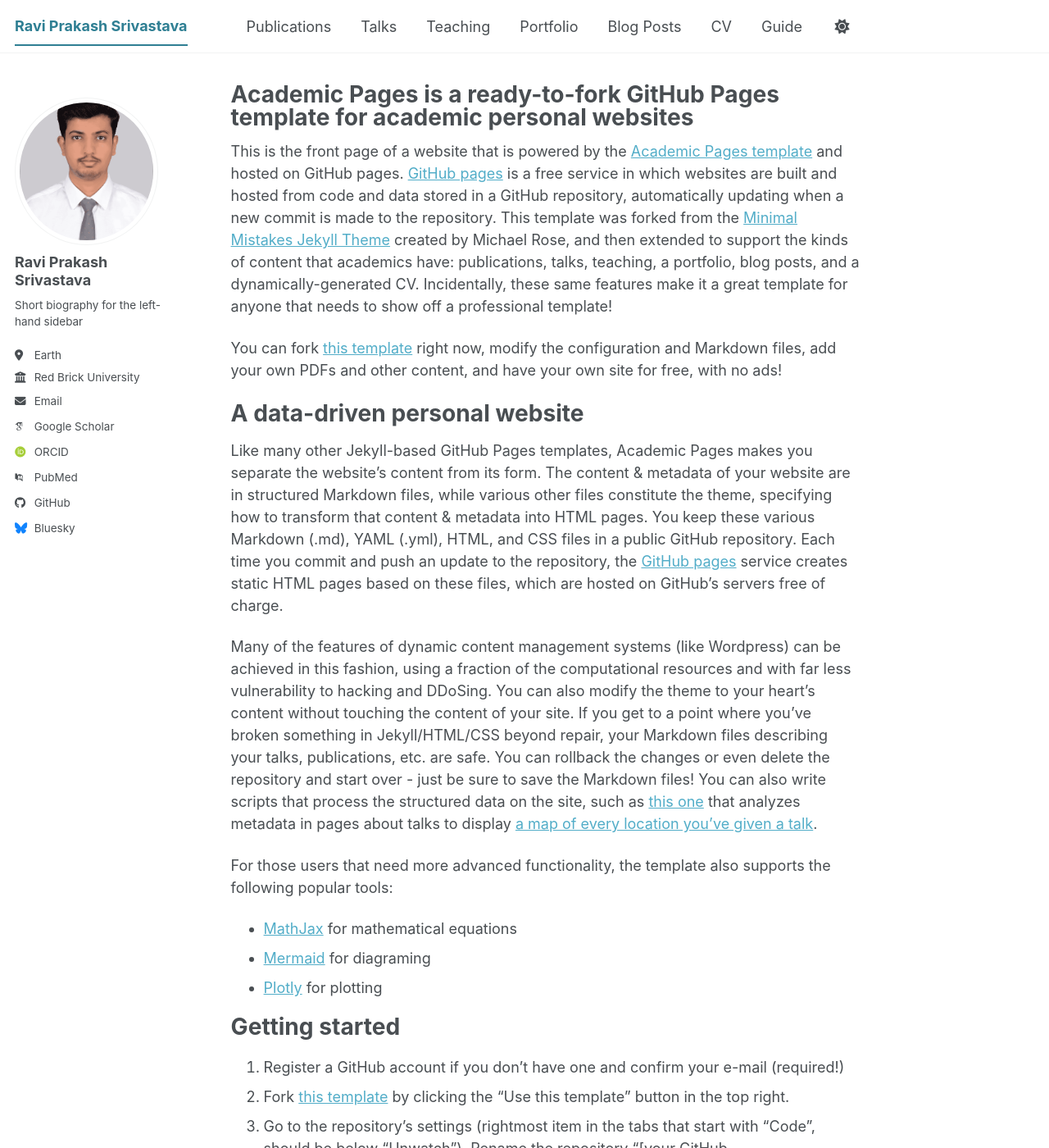
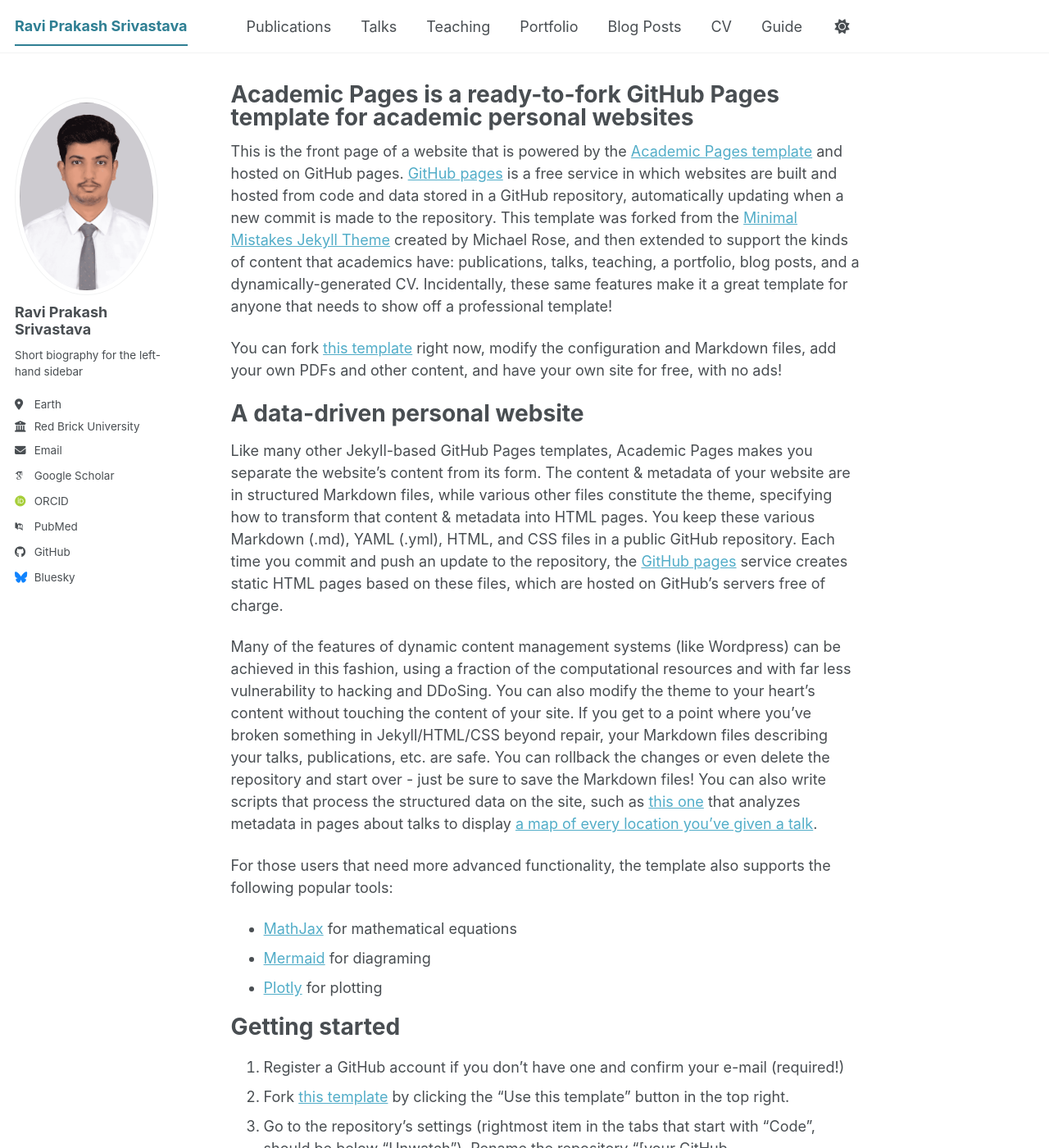
Before and after one commit to er-ravi-srivastava/er-ravi-srivastava.github.io, a Jekyll site: the page built from _pages/about.md, in a window 1280 px wide and 1400 px high. Shown: the whole window at 82% size. Built offline with Jekyll 4.4.1, drawn with Linux system fonts in a browser that asks for light colours; some web fonts are replaced; a script bundle is joined from its source files by our own code; library files that are not in the unit come from our copies.

Commit message:
Delete author avatar styles from main.scss
Remove styles for author avatar image.

```diff
--- a/assets/css/main.scss
+++ b/assets/css/main.scss
@@ -41,10 +41,3 @@
     "vendor/font-awesome/solid",
     "vendor/font-awesome/brands"
 ;
-
-.author__avatar img {
-  width: 180px;
-  height: 180px;
-  object-fit: cover;
-  border-radius: 50%;
-}
```
